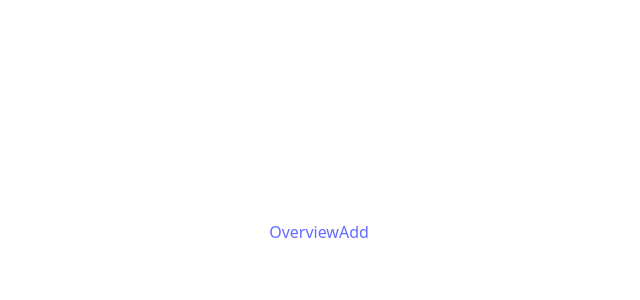
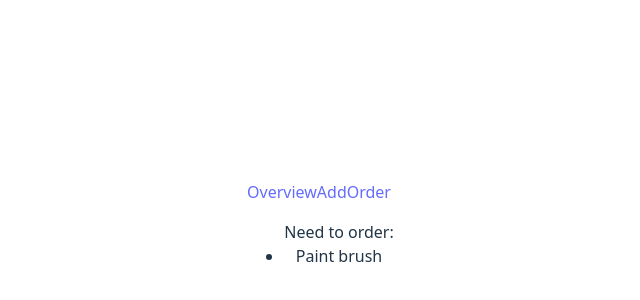
Before and after one commit to racoonamatatas/inventarissysteem, a Vue app: page /order in a window 1280 px wide. Before the commit this address had no page. Shown: the part 168-468 px from the top of the page, without its empty margins (321-961 px from the left). Built offline with nearby package versions, Linux system fonts and the light colour scheme.

Commit message:
feat: add OrderPage that shows products with insuffienct stock

```diff
--- a/src/App.vue
+++ b/src/App.vue
@@ -3,6 +3,7 @@
         <nav>
             <RouterLink to="/overview">Overview</RouterLink>
             <RouterLink to="/add">Add</RouterLink>
+            <RouterLink to="/order">Order</RouterLink>
         </nav>
     </div>
     <div>
--- /dev/null
+++ b/src/domains/inventory/pages/OrderPage.vue
@@ -0,0 +1,20 @@
+<script setup lang="ts">
+import {computed, ComputedRef} from 'vue';
+import {getInventory} from '../store';
+import {InventoryItem} from '../types/types';
+
+const inventory: ComputedRef<InventoryItem[]> = getInventory;
+
+const needToOrder = computed<InventoryItem[]>(() =>
+    inventory.value.filter(item => item.actualAmount < item.minimumAmount),
+);
+</script>
+
+<template>
+    <div>
+        <ul>
+            Need to order:
+            <li v-for="(item, index) in needToOrder" :key="index">{{ item.name }}</li>
+        </ul>
+    </div>
+</template>
--- a/src/domains/inventory/routes.ts
+++ b/src/domains/inventory/routes.ts
@@ -2,9 +2,11 @@ import type {RouteRecordRaw} from 'vue-router';
 import OverviewPage from './pages/OverviewPage.vue';
 import AddPage from './pages/AddPage.vue';
 import EditPage from './pages/EditPage.vue';
+import OrderPage from './pages/OrderPage.vue';
 
 export const routes: RouteRecordRaw[] = [
     {path: '/overview', component: OverviewPage, name: 'inventory.overview'},
     {path: '/add', component: AddPage, name: 'inventory.add'},
     {path: '/edit/:id', component: EditPage, name: 'inventory.edit'},
+    {path: '/order', component: OrderPage, name: 'inventory.order'},
 ];
```
